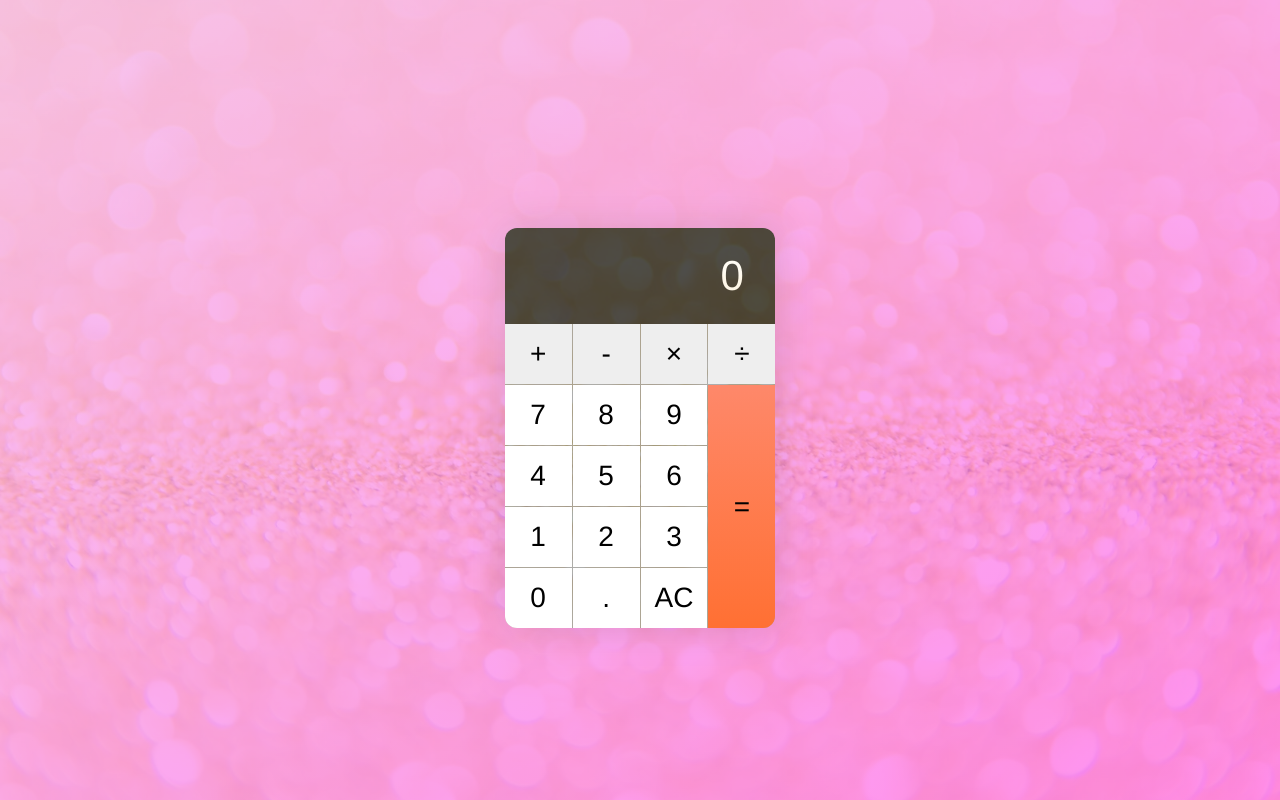
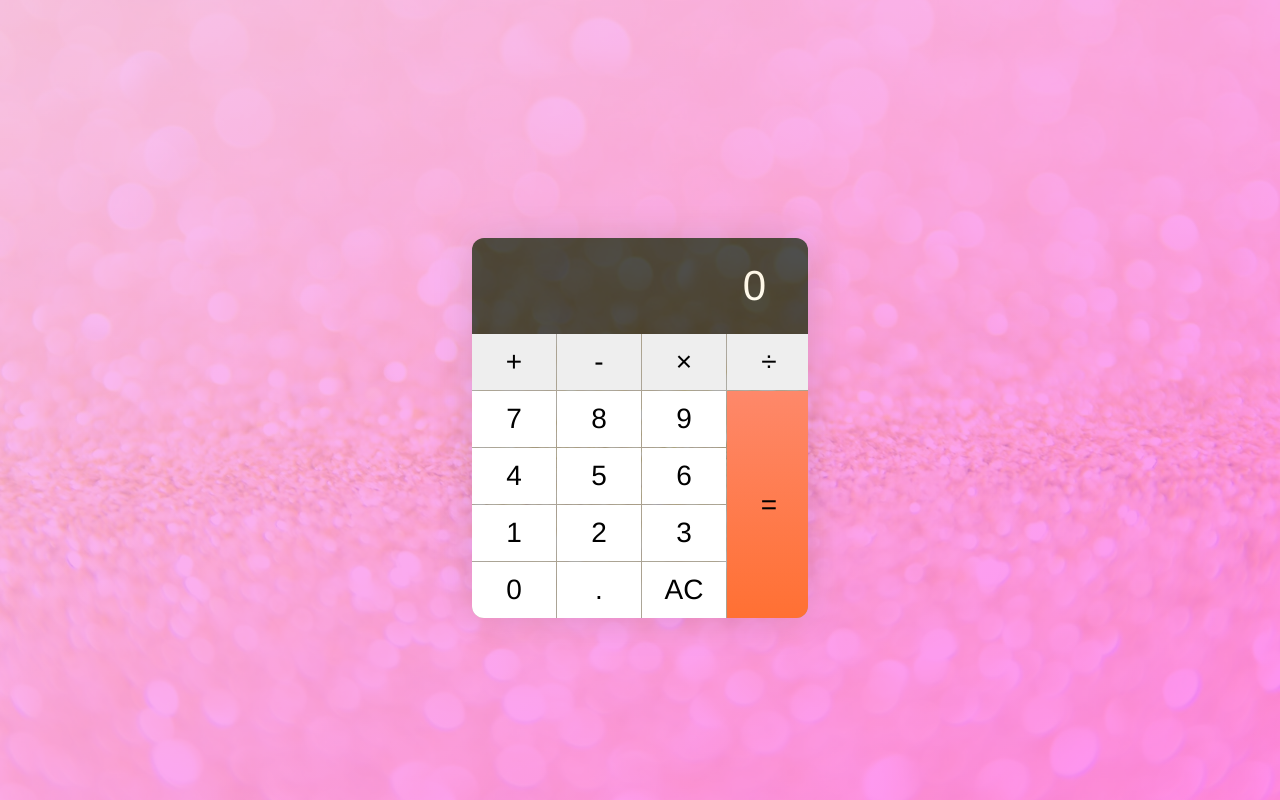
Before and after one commit to yifeica/yifeica, a plain HTML site: page calculator.html in a window 1280 px wide. Drawn offline with Linux system fonts and the light colour scheme.

Commit message:
calculator

```diff
--- a/calculator.html
+++ b/calculator.html
@@ -153,7 +153,7 @@
             background-color: #222222;
             color: #fff;
             font-size: 1.5em;
-            padding: 0.5em 0.75em;
+            padding: 0.5em 1em;
             text-align: right;
         }
 
@@ -166,7 +166,8 @@
 
         .calculator__keys>* {
             background-color: #fff;
-            padding: 0.5em 0.5em;
+            width: 3rem;
+            height: 2rem;
             position: relative;
             text-align: center;
         }
@@ -191,6 +192,7 @@
 
         .key--equal {
             background-image: linear-gradient(to bottom, #fe886a, #ff7033);
+            height: 100%;
             grid-column: -2;
             grid-row: 2 / span 4;
         }
```
